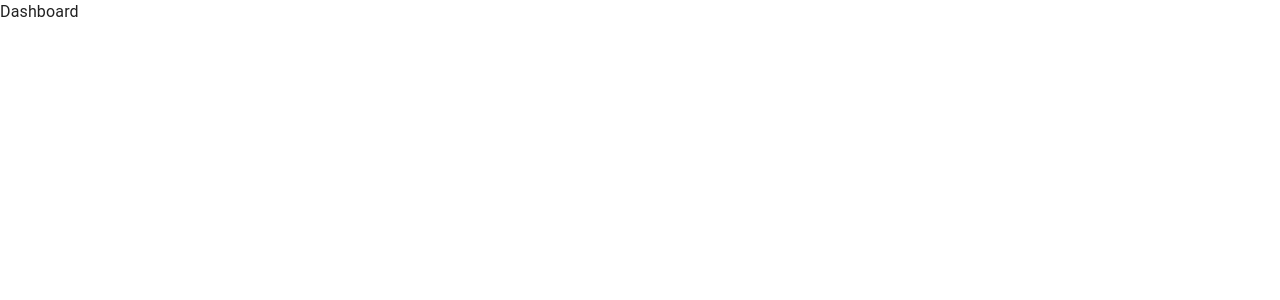
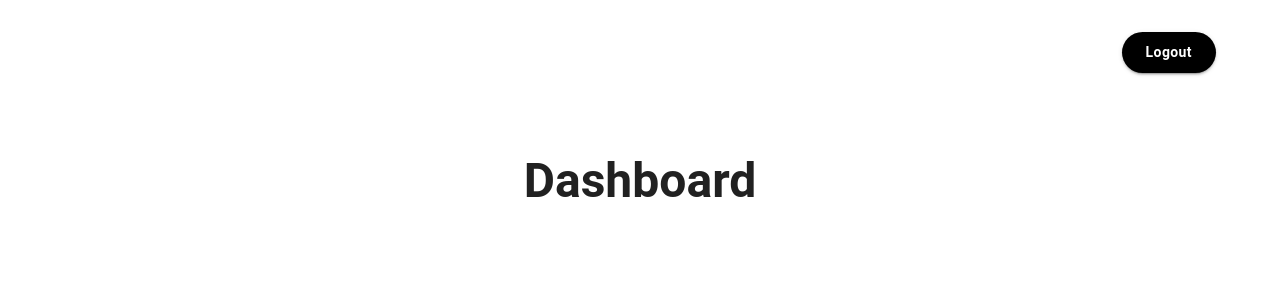
Before and after one commit to dulmini11/react-firebase-login-ui, a React (Vite) app: page /dashboard in a window 1280 px wide. Shown: the top 300 px of the page. Built offline with nearby package versions, Linux system fonts and the light colour scheme.

Commit message:
feat: implement dashboard with login success message and logout functionality

```diff
--- a/src/pages/Dashboard.jsx
+++ b/src/pages/Dashboard.jsx
@@ -1,9 +1,79 @@
-import React from 'react'
+import React, { useEffect, useState } from 'react';
+import { Container, Box, Typography, Alert, Button } from '@mui/material';
+import { useLocation, useNavigate } from 'react-router-dom';
+import { signOut } from 'firebase/auth';
+import { auth } from '../config/firebase';
 
 const Dashboard = () => {
+  const [showSuccessMessage, setShowSuccessMessage] = useState(false);
+  const location = useLocation();
+  const navigate = useNavigate();
+  const userEmail = location.state?.userEmail;
+
+  useEffect(() => {
+    setShowSuccessMessage(true);
+    const timer = setTimeout(() => {
+      setShowSuccessMessage(false);
+    }, 5000);
+
+    return () => clearTimeout(timer);
+  }, []);
+
+  const handleLogout = async () => {
+    try {
+      await signOut(auth);
+      navigate('/');
+    } catch (error) {
+      console.error('Logout error:', error);
+    }
+  };
+
   return (
-    <div>Dashboard</div>
-  )
-}
+    <Container maxWidth="lg" sx={{ mt: 4, mb: 4 }}>
+      {/* Logout Button */}
+      <Box sx={{ display: 'flex', justifyContent: 'flex-end', mb: 3 }}>
+        <Button
+          variant="contained"
+          onClick={handleLogout}
+          sx={{
+            py: 1,
+            px: 3,
+            borderRadius: 50,
+            textTransform: 'none',
+            fontSize: '0.875rem',
+            fontWeight: 600,
+            backgroundColor: '#000000',
+            '&:hover': {
+              backgroundColor: '#333333',
+            },
+          }}
+        >
+          Logout
+        </Button>
+      </Box>
 
-export default Dashboard
+      {showSuccessMessage && (
+        <Alert
+          severity="success"
+          sx={{
+            mb: 3,
+            borderRadius: 2,
+            fontSize: '0.95rem',
+            fontWeight: 500,
+          }}
+          onClose={() => setShowSuccessMessage(false)}
+        >
+          Successfully logged in{userEmail ? `, ${userEmail}` : ''}!
+        </Alert>
+      )}
+
+      <Box sx={{ textAlign: 'center', mt: 10 }}>
+        <Typography variant="h3" fontWeight="bold">
+          Dashboard
+        </Typography>
+      </Box>
+    </Container>
+  );
+};
+
+export default Dashboard;
```
